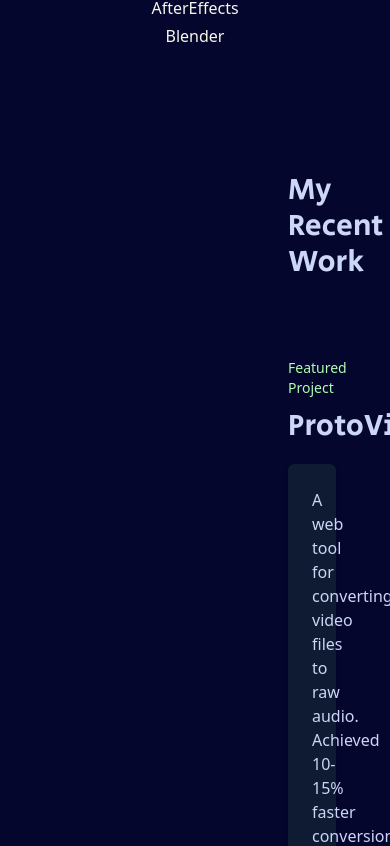
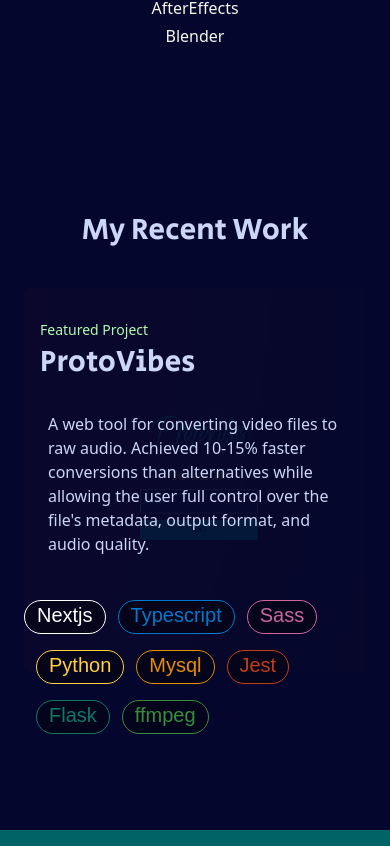
Before and after one commit to SebastianWolfgangBrownstein/portfolio, a Next.js app: page / in a window 390 px wide. Shown: the part 4258-5104 px from the top of the page. Built offline with nearby package versions, Linux system fonts and the light colour scheme; a web font is replaced by a local one.

Commit message:
added responsive styling to Project component

```diff
--- a/components/Work/MyWork.jsx
+++ b/components/Work/MyWork.jsx
@@ -2,7 +2,7 @@ import Project from "./Project";
 
 const MyWork = () => {
   return (
-    <section className="w-full bg-oxfordblue text-center px-72 pt-10 pb-44">
+    <section className="w-full bg-oxfordblue text-center px-6 pt-20 pb-20 lg:px-72 lg:pt-10 lg:pb-44">
         <h2 className="text-3xl font-secular text-lightgray mb-10">My Recent Work</h2>
         <ul>
             <Project
@@ -12,6 +12,32 @@ const MyWork = () => {
                 imagePath="/images/ProtoVibesScreenshot.png"
                 imageAlt="ProtoVibes"
             />
+            {/* <li className="grid grid-cols-12">
+                <div className="bg-midnight-100 col-start-1 col-end-8 row-start-1 row-end-[-1] relative h-96 w-full rounded-md overflow-hidden">
+                    <Image className="opacity-60 transition-all duration-300 ease-linear hover:opacity-100" src="/images/ProtoVibesScreenshot.png" fill alt="ProtoVibes"/>
+                </div>
+                <div className="col-start-7 col-end-[-1] row-start-1 row-end-[-1] z-10 pt-7 pointer-events-none">
+                    <div className="text-right">
+                        <p className="text-sm text-mint my-2.5">Featured Project</p>
+                        <h3 className="font-secular text-lightgray text-3xl mb-5">ProtoVibes</h3>
+                    </div>
+                    <div className="text-right bg-grayblue p-6 mb-5 rounded-md shadow-md">
+                        <p className="text-lightgray">A web tool for converting video files to raw audio. Achieved 10-15% faster conversions than alternatives while allowing the user full control over the file&apos;s metadata, output format, and audio quality.</p>
+                    </div>
+                    <div className="">
+                        <ul className="flex justify-end space-x-3 text-right">
+                            <li className="border border-nextjs text-nextjs font-genos text-xl bg-overlay-400 rounded-full px-3 pb-1">NextJS</li>
+                            <li className="border border-typescript text-typescript font-genos text-xl bg-overlay-400 rounded-full px-3">Typescript</li>
+                            <li className="border border-sass text-sass font-genos text-xl bg-overlay-400 rounded-full px-3">Sass</li>
+                            <li className="border border-python text-python font-genos text-xl bg-overlay-400 rounded-full px-3">Python</li>
+                            <li className="border border-mysql text-mysql font-genos text-xl bg-overlay-400 rounded-full px-3">MySQL</li>
+                            <li className="border border-jest text-jest font-genos text-xl bg-overlay-400 rounded-full px-3">Jest</li>
+                            <li className="border border-flask text-flask font-genos text-xl bg-overlay-400 rounded-full px-3">Flask</li>
+                            <li className="border border-ffmpeg text-ffmpeg font-genos text-xl bg-overlay-400 rounded-full px-3">ffmpeg</li>
+                        </ul>
+                    </div>
+                </div>
+            </li> */}
         </ul>
 
         {/* <div className="border border-mint grid grid-cols-2">
--- a/components/Work/Project.jsx
+++ b/components/Work/Project.jsx
@@ -11,25 +11,25 @@ const Project = ({
 
     return (
         <li className="grid grid-cols-12">
-            <div className="bg-midnight-100 col-start-1 col-end-8 row-start-1 row-end-[-1] relative h-96 w-full rounded-md overflow-hidden">
-                <Image className="opacity-60 transition-all duration-300 ease-linear hover:opacity-100" src={imagePath} fill alt={imageAlt}/>
+            <div className="bg-oxfordblue lg:bg-midnight-100 col-start-1 col-end-13 lg:col-start-1 lg:col-end-8 row-start-1 row-end-[-1] relative h-96 w-full rounded-md overflow-hidden">
+                <Image className="opacity-10 lg:opacity-60 transition-all duration-300 ease-linear lg:hover:opacity-100" src={imagePath} fill alt={imageAlt}/>
             </div>
-            <div className="col-start-7 col-end-[-1] row-start-1 row-end-[-1] z-10 pt-7 pointer-events-none">
-                <div className="text-right">
-                    <p className="text-sm text-mint my-2.5">Featured Project</p>
-                    <h3 className="font-secular text-lightgray text-3xl mb-5">{name}</h3>
+            <div className="col-start-1 col-end-13 lg:col-start-7 lg:col-end-[-1] row-start-1 row-end-[-1] z-10 pt-7 pointer-events-none">
+                <div className="text-left lg:text-right pl-4 lg:pl-0">
+                    <p className="text-sm text-mint my-1 lg:my-2.5">Featured Project</p>
+                    <h3 className="font-secular text-lightgray text-3xl mb-2 lg:mb-5">{name}</h3>
                 </div>
-                <div className="text-right bg-grayblue p-6 mb-5 rounded-md shadow-md">
+                <div className="text-left lg:text-right lg:bg-grayblue p-6 mb-5 rounded-md lg:shadow-md">
                     <p className="text-lightgray">{description}</p>
                 </div>
                 <div className="">
-                    <ul className="flex justify-end space-x-3 text-right">
+                    <ul className="flex flex-wrap lg:flex-nowrap lg:justify-end space-x-3 text-right">
                         {technologies.map((tech, i) => (
                             <li
                                 key={i}
                                 className={`
                                 border border-${tech} text-${tech} font-genos text-xl
-                                bg-overlay-400 rounded-full px-3 pb-1`}
+                                bg-overlay-400 rounded-full px-3 pb-1 mb-4`}
                             >{tech === 'ffmpeg' ? tech : capitalizeFirstLetter(tech)}</li>
                         ))}
                     </ul>
```
